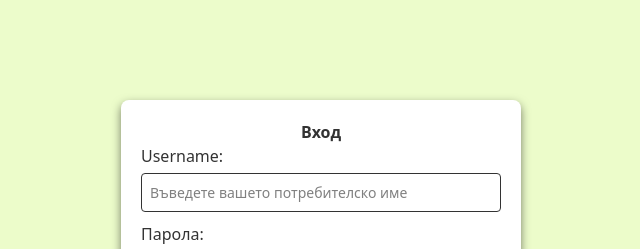
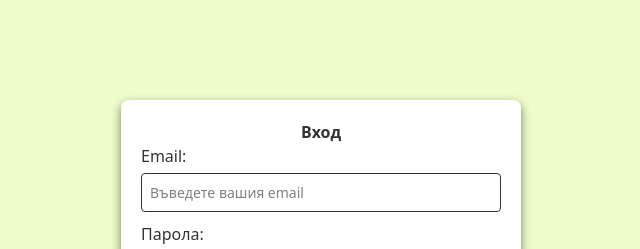
Before and after one commit to gabriella-dankova/softUni-app-march-2025, a React (Vite) app: page /logInForm in a window 1280 px wide. Shown: the top 249 px of the page, without its empty margins (319-959 px from the left). Built offline with nearby package versions, Linux system fonts and the light colour scheme; no server answers.

Commit message:
Fixing the header

```diff
--- a/src/components/LogInForm.jsx
+++ b/src/components/LogInForm.jsx
@@ -1,35 +1,54 @@
-import { Link } from "react-router";
+import { Link, useNavigate } from "react-router-dom"; // Поправен import
 import { useState } from "react";
+import { useAuth } from "../context/AuthContext"; // Импортирай useAuth
 import "./CSSLoginForm.css";
 
 export default function LoginForm() {
+  const { login } = useAuth(); // Използвай Firebase вход
+  const navigate = useNavigate(); // Функция за пренасочване
+
   const [formData, setFormData] = useState({
-    username: "",
+    email: "", // Промених username на email
     password: "",
   });
+
+  const [error, setError] = useState(""); // За грешки
+  const [loading, setLoading] = useState(false);
 
   const handleChange = (e) => {
     setFormData({ ...formData, [e.target.name]: e.target.value });
   };
 
-  const handleSubmit = (e) => {
+  const handleSubmit = async (e) => {
     e.preventDefault();
-    console.log("Вход с потребител:", formData);
-    alert("Успешен вход!");
+    setError(""); // Изчисти грешките
+
+    try {
+      setLoading(true);
+      await login(formData.email, formData.password); // Вход с Firebase
+      alert("Успешен вход!");
+      navigate("/catalog"); // Пренасочи потребителя към /catalog
+    } catch (error) {
+      setError("Грешка при вход: " + error.message);
+    } finally {
+      setLoading(false);
+    }
   };
 
   return (
     <div className="login-container">
       <h2>Вход</h2>
       <form onSubmit={handleSubmit} className="login-form">
+        {error && <span className="error">{error}</span>} {/* Показване на грешки */}
+
         <div className="form-group">
-          <label>Username:</label>
+          <label>Email:</label>
           <input
-            type="text"
-            name="username"
-            value={formData.username}
+            type="email"
+            name="email" // Променено от username на email
+            value={formData.email}
             onChange={handleChange}
-            placeholder="Въведете вашето потребителско име"
+            placeholder="Въведете вашия email"
           />
         </div>
 
@@ -48,8 +67,8 @@ export default function LoginForm() {
           <a href="#">Забравена парола?</a>
         </div>
 
-        <button type="submit" className="login-button">
-          Вход
+        <button type="submit" className="login-button" disabled={loading}>
+          {loading ? "Влизане..." : "Вход"}
         </button>
 
         <div className="register-link">
--- a/src/components/TopHeader.jsx
+++ b/src/components/TopHeader.jsx
@@ -1,12 +1,18 @@
 import { useState } from "react";
 import { TiShoppingCart } from "react-icons/ti";
+import { FiUser } from "react-icons/fi";
+
 
 export default function TopHeader() {
+
   const [search, setSearch] = useState("");
 
   return (
     <header className="fixed top-0 left-0 w-full bg-white shadow-md py-3 px-6 flex justify-between items-center border-b border-gray-300 z-50">
-      <div></div>
+      <div className="flex items-center gap-3">
+        <span className="text-gray-700 font-medium">Добре дошли в SocialSell!</span>
+      </div>
+
       <div className="relative w-full max-w-md mx-4">
         <input
           type="text"
@@ -16,6 +22,7 @@ export default function TopHeader() {
           className="w-full px-3 py-1 text-sm border border-gray-300 rounded-full focus:outline-none focus:ring-2 focus:ring-indigo-500"
         />
       </div>
+
       <button
         onClick={() => console.log("Redirect to cart menu")}
         className="text-gray-700 hover:text-indigo-600 text-2xl"
```
